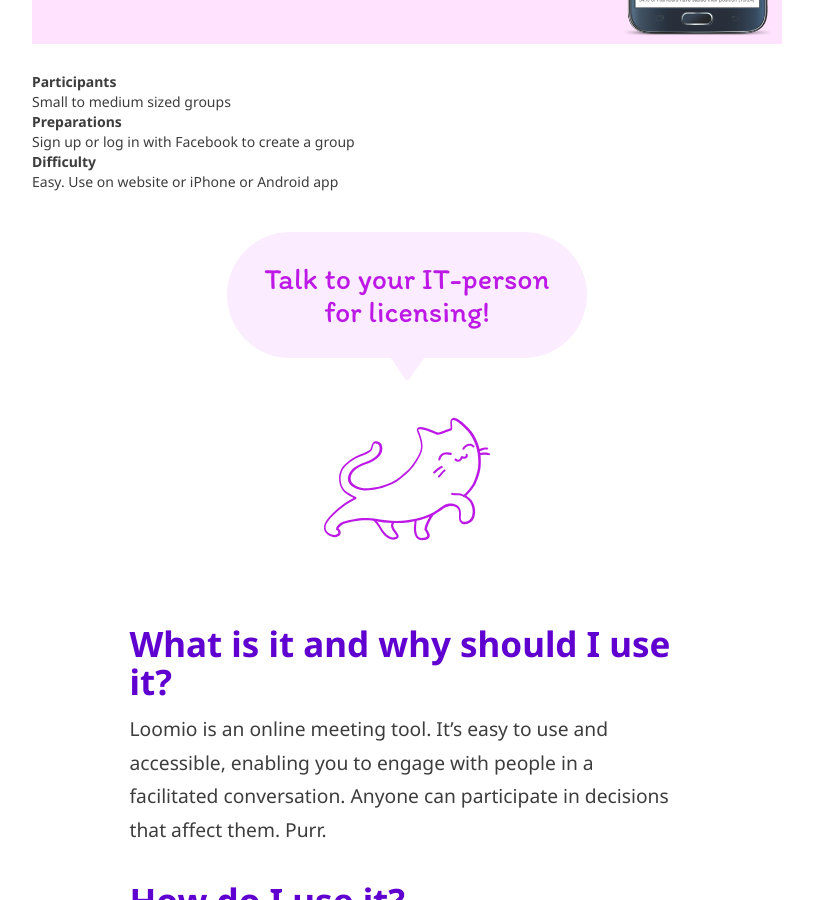
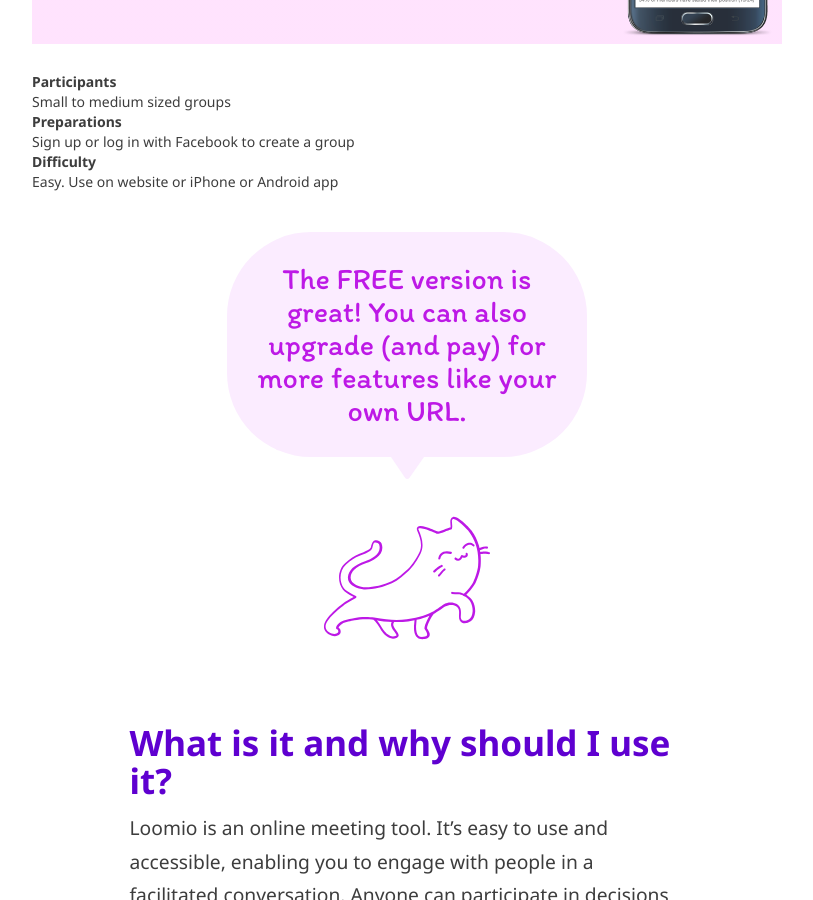
Before and after one commit to digidemlab/democat, a Jekyll site: the page built from _posts/2016-11-26-loomio.md, in a window 1280 px wide and 900 px high, scrolled down 1107 px. Shown: the whole window, without its empty margins (233-1046 px from the left). Built offline with Jekyll 4.4.1, drawn with Linux system fonts in a browser that asks for light colours.

Commit message:
Updated Loomio

```diff
--- a/_posts/2016-11-26-loomio.md
+++ b/_posts/2016-11-26-loomio.md
@@ -7,11 +7,12 @@
 summary: Use Loomio to make decisions without a mess of emails or meetings. Invite
   anyone to your conversation, structure the debate and finally vote. Easy right?
 image: loomio.png
-video: https://www.youtube.com/watch?v=eZDBMfe3iPE
+video: https://youtu.be/KS-_g437VD4
 participants: Small to medium sized groups
 preparations: Sign up or log in with Facebook to create a group
 difficulty: Easy. Use on website or iPhone or Android app
-democatsays: Talk to your IT-person for licensing!
+democatsays: The FREE version is great! You can also upgrade (and pay) for more features
+  like your own URL.
 democat: happy
 website: http://loomio.org/
 documentation: https://help.loomio.org
```
